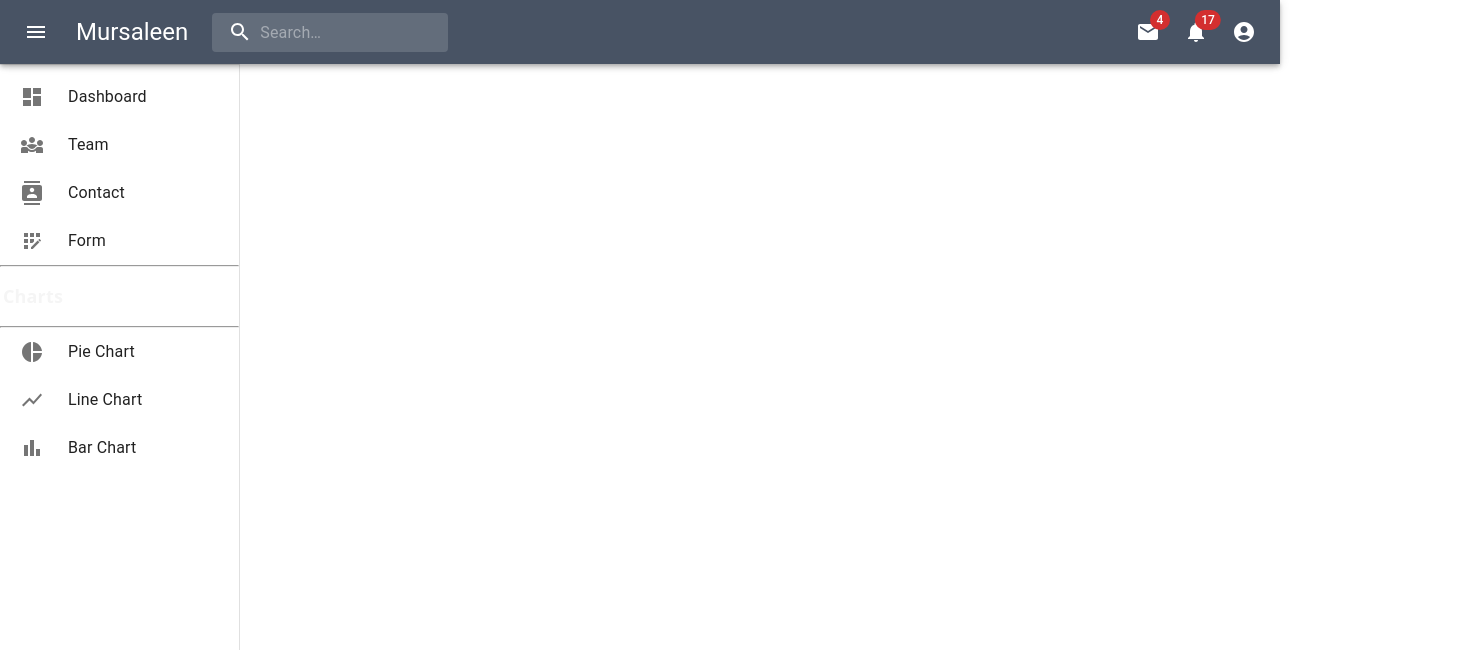
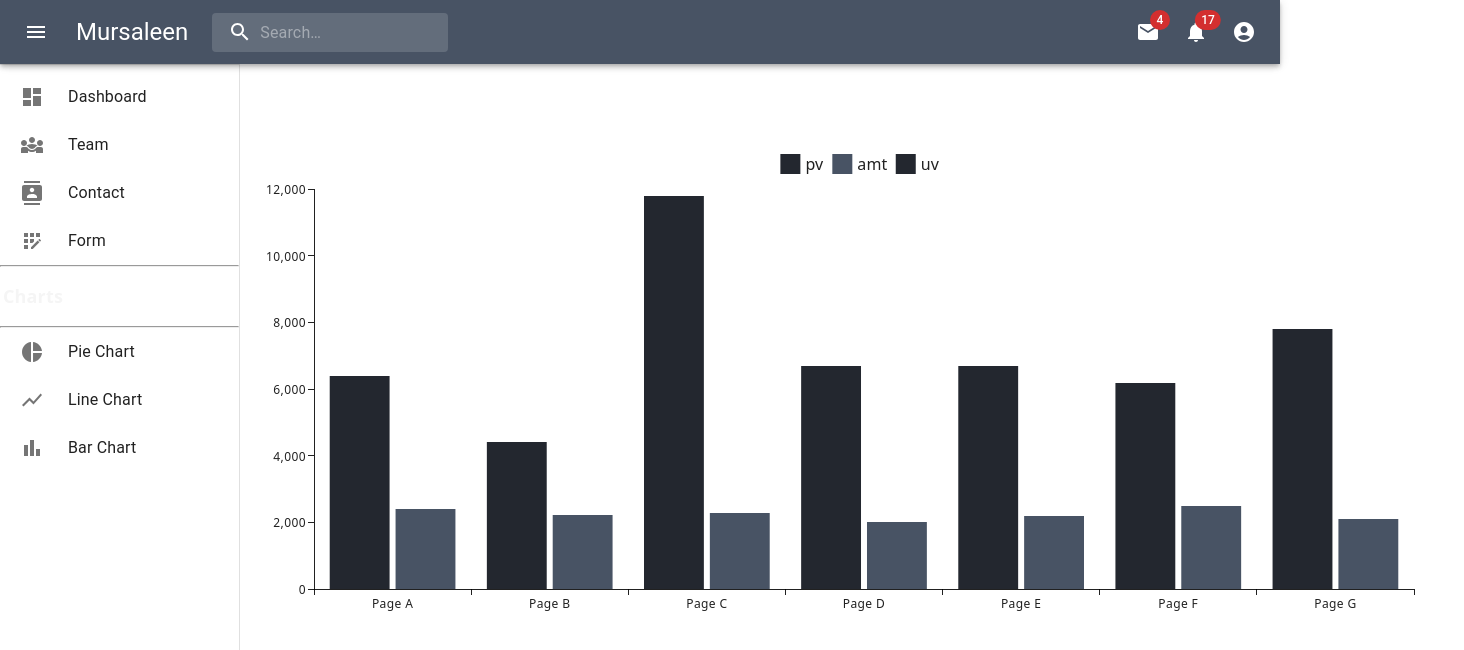
Before and after one commit to mursaleenrai/chartjs, a React (Vite) app in the folder dashboard/: page /bar in a window 1280 px wide. Shown: the top 650 px of the page, 1464 px wide, since content can reach past the window. Built offline with nearby package versions, Linux system fonts and the light colour scheme.

Commit message:
bar chart has been added from MUI

```diff
--- a/dashboard/package.json
+++ b/dashboard/package.json
@@ -14,6 +14,7 @@
     "@emotion/styled": "^11.11.5",
     "@mui/icons-material": "^5.15.15",
     "@mui/material": "^5.15.15",
+    "@mui/x-charts": "^7.2.0",
     "@mui/x-data-grid": "^7.2.0",
     "bootstrap": "^5.3.3",
     "chart.js": "^4.4.2",
--- a/dashboard/src/components/charts/mainCharts/BarCharts.jsx
+++ b/dashboard/src/components/charts/mainCharts/BarCharts.jsx
@@ -3,6 +3,21 @@ import { Box } from '@mui/material'
 import Appbar from '../../navbar/Appbar'
 import Sidebar from '../../sidebar/Sidebar'
 
+import { BarChart } from '@mui/x-charts/BarChart';
+
+const uData = [4000, 3000, 2000, 2780, 1890, 2390, 3490];
+const pData = [2400, 1398, 9800, 3908, 4800, 3800, 4300];
+const amtData = [2400, 2210, 2290, 2000, 2181, 2500, 2100];
+
+const xLabels = [
+    'Page A',
+    'Page B',
+    'Page C',
+    'Page D',
+    'Page E',
+    'Page F',
+    'Page G',
+];
 
 const BarCharts = () => {
     return (
@@ -11,8 +26,19 @@ const BarCharts = () => {
             <Box height={35} />
             <Box sx={{ minHeight: '100vh', marginLeft: '10rem', }}>
                 <Sidebar />
-                <Box component="main" sx={{ flexGrow: 1, p: 3, marginTop: '8rem' }}>
+                <Box component="main" sx={{ flexGrow: 1, p: 3, marginTop: '5rem', marginLeft: '5rem' }}>
+                    <BarChart
 
+
+                        width={1200}
+                        height={500}
+                        series={[
+                            { data: pData, label: 'pv', stack: 'stack1', color: '#23272f' },
+                            { data: amtData, label: 'amt', color: '#485364' },
+                            { data: uData, label: 'uv', stack: 'stack1', color: '#23272f' },
+                        ]}
+                        xAxis={[{ data: xLabels, scaleType: 'band' }]}
+                    />
 
                 </Box>
             </Box>
@@ -20,4 +46,4 @@ const BarCharts = () => {
     )
 }
 
-export default BarCharts
+export default BarCharts;
--- a/dashboard/src/components/form/Form.jsx
+++ b/dashboard/src/components/form/Form.jsx
@@ -24,7 +24,7 @@ const Form = () => {
                     <Box sx={{ display: 'flex', gap: '1rem', justifyContent: 'center', flexWrap: 'wrap' }}>
 
                         <TextField sx={{
-                            width: '30vw'
+                            width: '35vw'
                         }}
                             required
                             id="outlined-required"
@@ -32,7 +32,7 @@ const Form = () => {
                             defaultValue="Name"
                         />
                         <TextField sx={{
-                            width: '30vw',
+                            width: '35vw',
                             outlineColor: "#23272f"
                         }}
                             required
@@ -46,7 +46,7 @@ const Form = () => {
 
                         <TextField
                             sx={{
-                                width: '30vw',
+                                width: '35vw',
                                 outlineColor: "#23272f"
                             }}
                             id="outlined-password-input"
@@ -55,7 +55,7 @@ const Form = () => {
                             autoComplete="current-password"
                         />
                         <TextField sx={{
-                            width: '30vw',
+                            width: '35vw',
                             outlineColor: "#23272f"
                         }}
                             required
@@ -67,7 +67,7 @@ const Form = () => {
                     <Box sx={{ display: 'flex', gap: '1rem', justifyContent: 'center', flexWrap: 'wrap', marginTop: '2rem' }}>
 
                         <TextField sx={{
-                            width: '30vw'
+                            width: '35vw'
                         }}
                             required
                             id="outlined-required"
@@ -75,8 +75,9 @@ const Form = () => {
                             defaultValue="Name"
                         />
                         <TextField sx={{
-                            width: '30vw',
-                            outlineColor: "#23272f"
+                            width: '35vw',
+                            outlineColor: "#23272f",
+
                         }}
                             required
                             id="outlined-required"
@@ -91,7 +92,8 @@ const Form = () => {
                         alignItems: 'center'
                     }}>
                         <Button sx={{
-                            width: "61vw",
+                            width: "71vw",
+                            background: "#485364"
                         }} variant='contained'>Sign up</Button>
                     </Box>
                 </Box>
```
Also changed, not shown: 1 other file (tests, documents, lock files or other folders).
